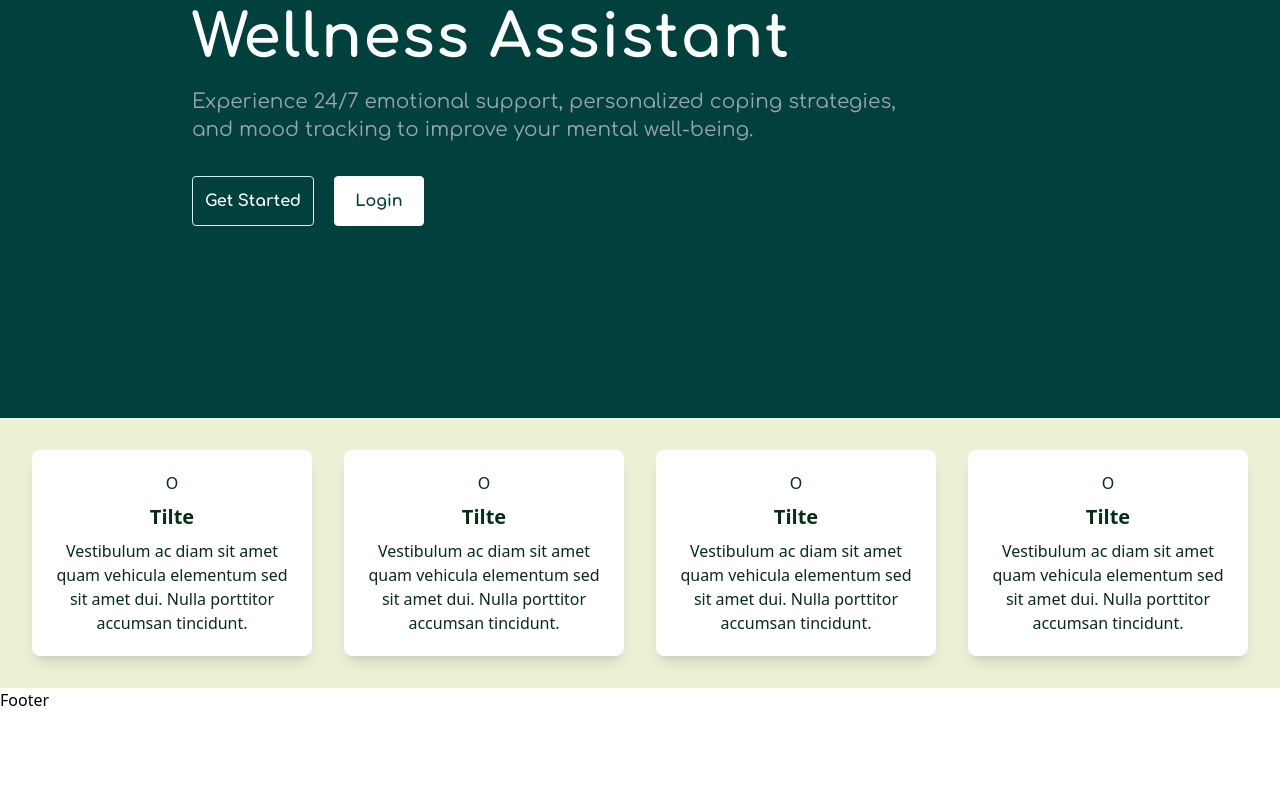
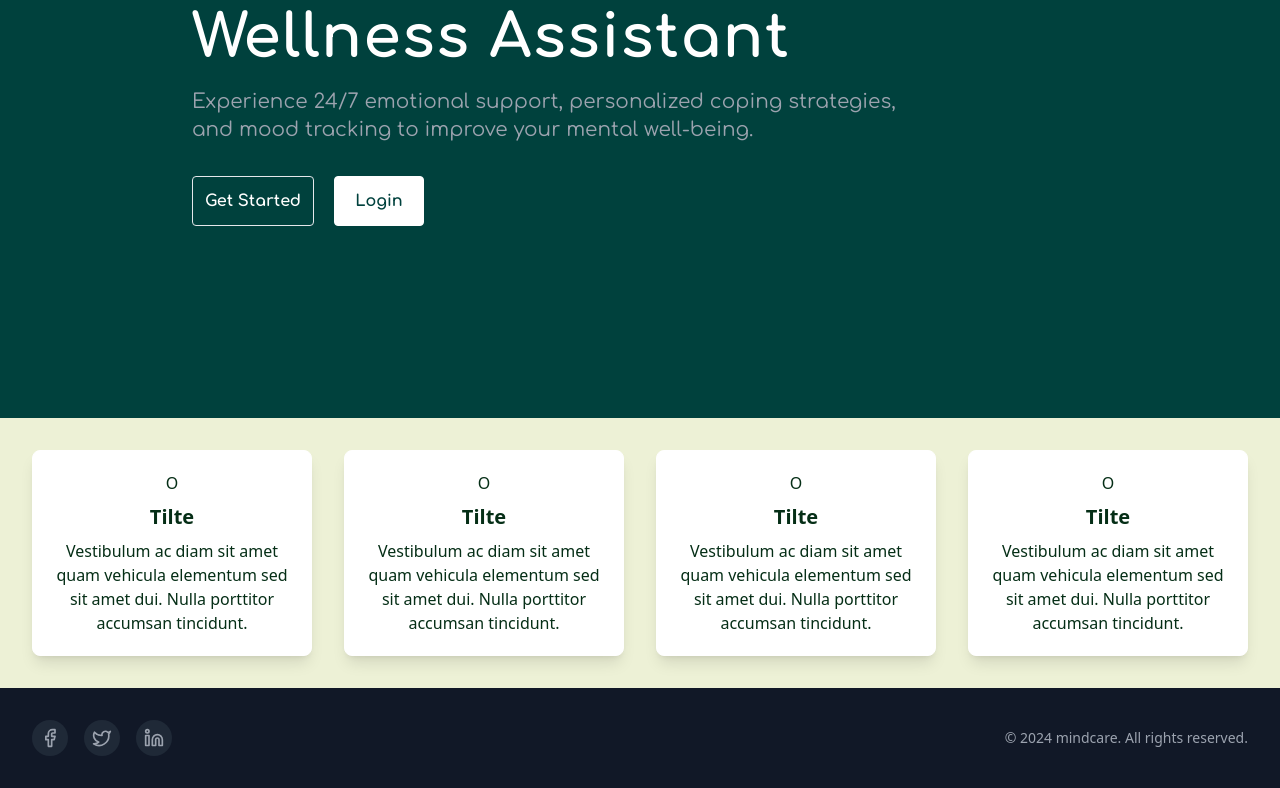
Before and after one commit to silura-008/frontend, a React (Vite) app: page / in a window 1280 px wide. Shown: the part 282-1070 px from the top of the page. Before the commit the page ends 994 px from the top, so only its background shows below. Built offline with nearby package versions, Linux system fonts and the light colour scheme.

Commit message:
footer done

```diff
--- a/src/components/Footer.jsx
+++ b/src/components/Footer.jsx
@@ -1,9 +1,40 @@
-import React from 'react'
+import React from 'react';
+import { Facebook, Twitter, Linkedin } from 'lucide-react';
 
-function Footer() {
+const Footer = () => {
   return (
-    <div>Footer</div>
-  )
-}
+    <footer className="bg-gray-900 text-white py-6 sm:py-8">
+      <div className="container mx-auto px-4 sm:px-6 lg:px-8">
+        <div className="flex flex-col sm:flex-row justify-between items-center">
+          <div className="flex space-x-4 mb-4 sm:mb-0">
+            <a
+              href="https://www.facebook.com/"
+              className="text-gray-400 hover:text-white transition-colors duration-300 rounded-full p-2 bg-gray-800 hover:bg-gray-700"
+            >
+              <Facebook className="w-5 h-5" />
+            </a>
+            <a
+              href="https://x.com/"
+              className="text-gray-400 hover:text-white transition-colors duration-300 rounded-full p-2 bg-gray-800 hover:bg-gray-700"
+            >
+              <Twitter className="w-5 h-5" />
+            </a>
+            <a
+              href="https://www.linkedin.com/"
+              className="text-gray-400 hover:text-white transition-colors duration-300 rounded-full p-2 bg-gray-800 hover:bg-gray-700"
+            >
+              <Linkedin className="w-5 h-5" />
+            </a>
+          </div>
+          <div className="text-right">
+            <p className="text-gray-400 text-sm">
+              &copy; {new Date().getFullYear()} mindcare. All rights reserved.
+            </p>
+          </div>
+        </div>
+      </div>
+    </footer>
+  );
+};
 
-export default Footer
+export default Footer;
```
